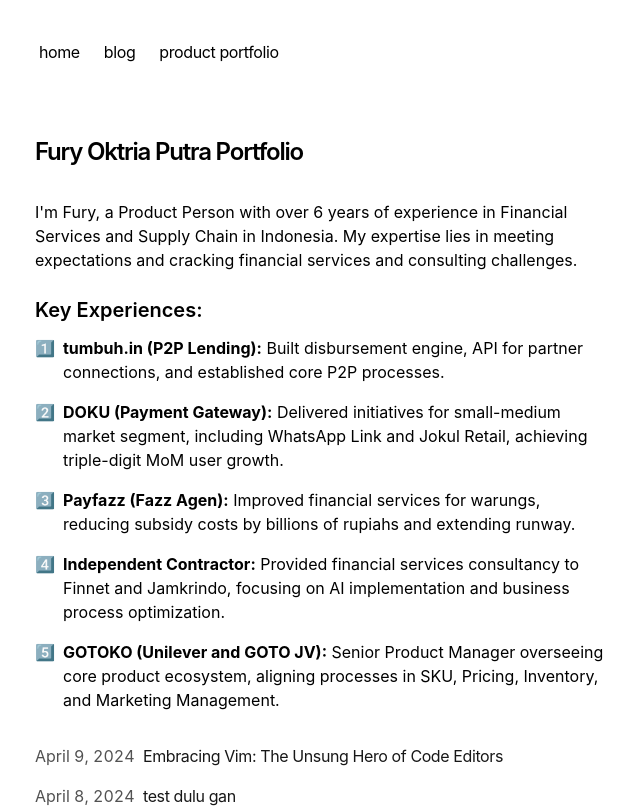
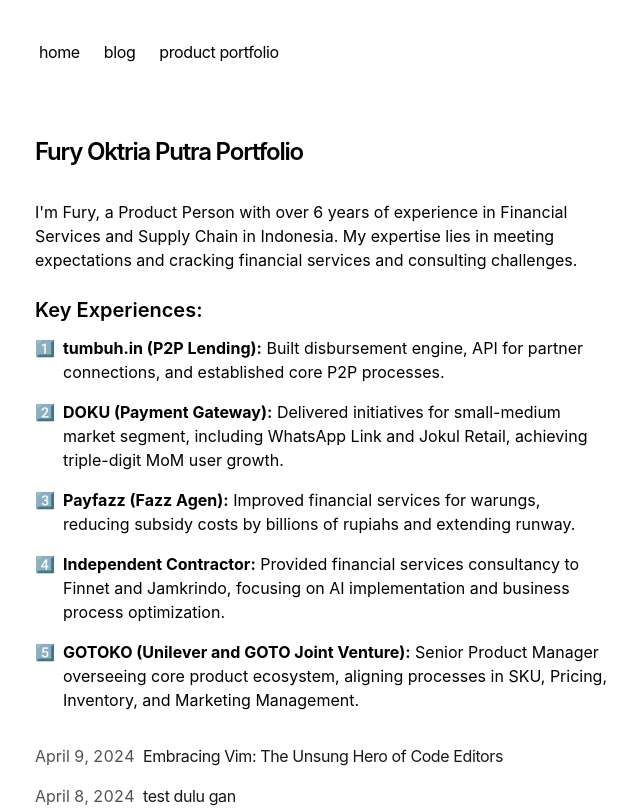
Before and after one commit to furyoktria/fury-web-portfolio, a Next.js app: page / in a window 1280 px wide. Shown: the top 808 px of the page, without its empty margins (317-957 px from the left). Built offline with nearby package versions, Linux system fonts and the light colour scheme.

Commit message:
Adding Joint Venture

```diff
--- a/app/page.tsx
+++ b/app/page.tsx
@@ -39,7 +39,7 @@
           <li className="flex items-start">
             <span className="mr-2">5️⃣</span>
             <div>
-              <strong>GOTOKO (Unilever and GOTO JV):</strong> Senior Product Manager overseeing core product ecosystem, aligning processes in SKU, Pricing, Inventory, and Marketing Management.
+              <strong>GOTOKO (Unilever and GOTO Joint Venture):</strong> Senior Product Manager overseeing core product ecosystem, aligning processes in SKU, Pricing, Inventory, and Marketing Management.
             </div>
           </li>
         </ul>
```
